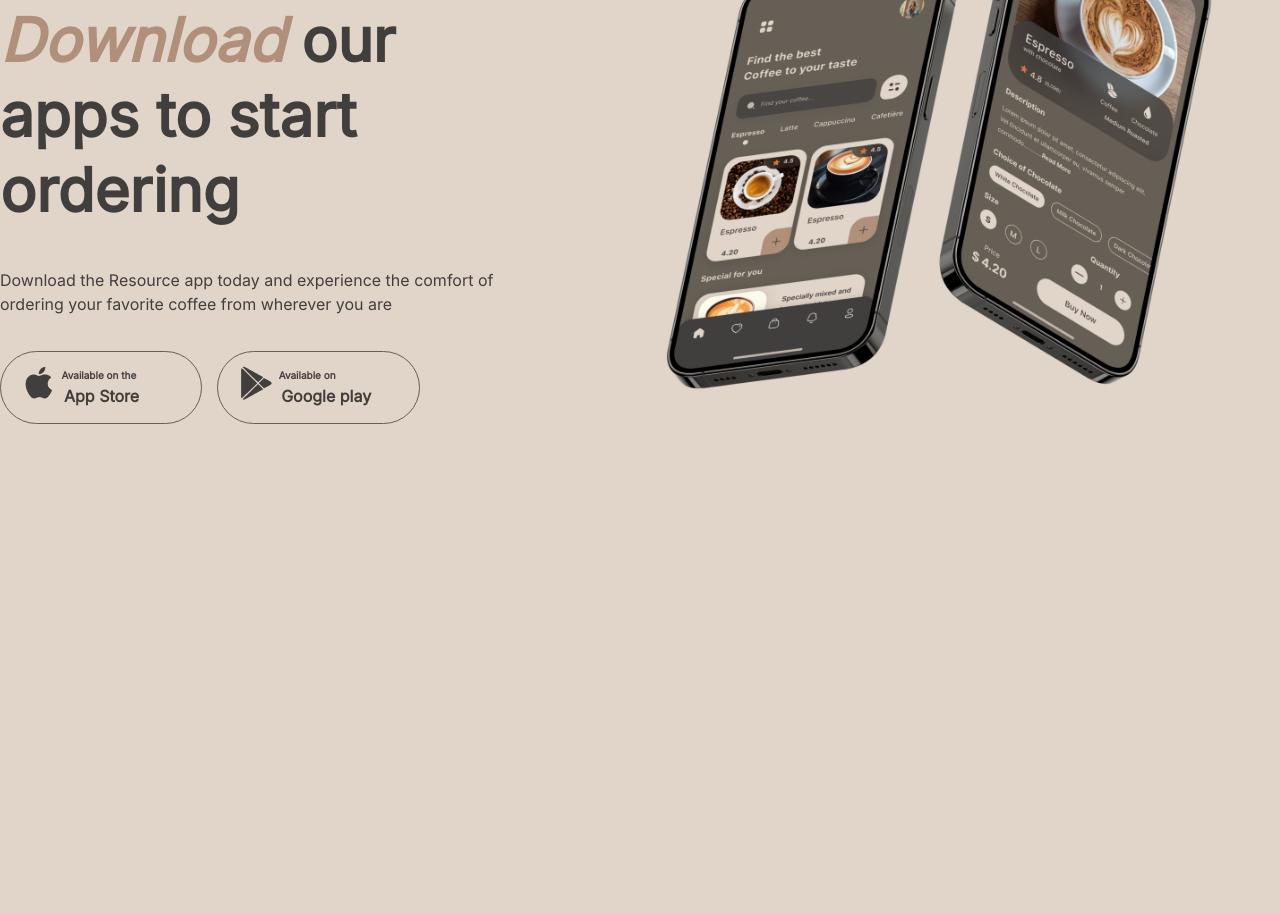
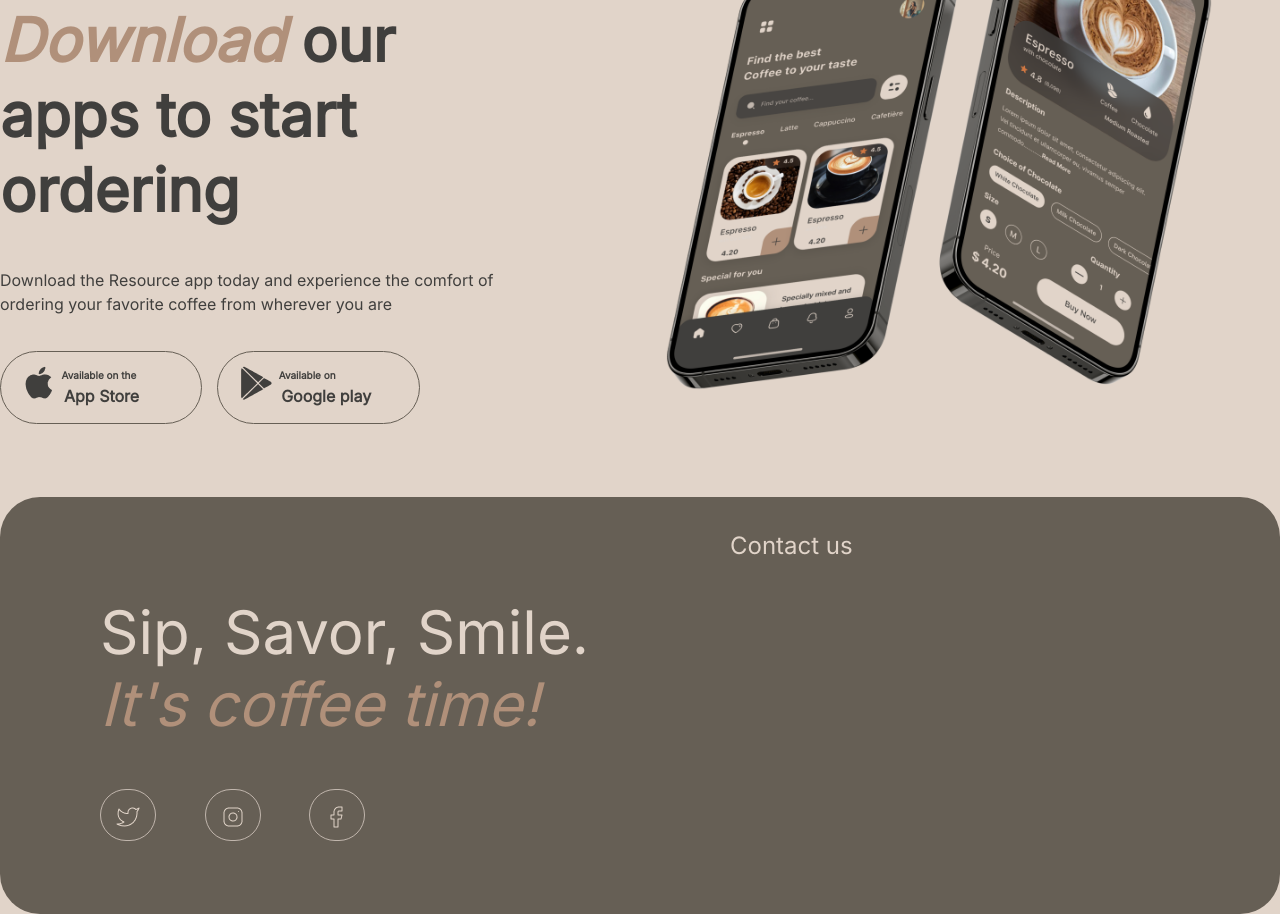
Before and after one commit to Warainokami/coffee-house, a plain HTML site: page index.html in a window 1280 px wide. Shown: the part 3411-4325 px from the top of the page. Before the commit the page ends 3996 px from the top, so only its background shows below. Drawn offline with Linux system fonts and the light colour scheme.

Commit message:
feat: footer

```diff
--- /dev/null
+++ b/assets/styles/components/footer.css
@@ -0,0 +1,47 @@
+.footer {
+    margin-top: -88px;
+    display: flex;
+    background-color: var(--col-backcontainer);
+    border-radius: 40px;
+    padding-bottom: 85px;
+    max-width: 1360px;
+}
+
+.footer-one {
+    margin-top: 54px;
+    margin-right: 100px;
+    margin-left: 100px;
+}
+
+.footer-one-title {
+    margin-top: 45px;
+    width: 530px;
+    font-size: 60px;
+    color: var(--col-textlight);
+    line-height: 72px;
+    margin-bottom: 41px;
+}
+
+.social {
+    display: flex;
+    justify-content: space-between;
+    margin-top: 65px;
+    max-width: 50%;
+}
+
+
+.social-part {
+    border-radius: 100px;
+    padding: 15px 15px;
+    border: 1px solid var(--col-borderlight);
+}
+
+.social-part:nth-last-child(2) {
+    margin-left: 10px;
+}
+
+.footer-two-title {
+    color: var(--col-textlight);
+    font-size: 24px;
+    margin-top: 34px;
+}
--- a/assets/styles/styles.css
+++ b/assets/styles/styles.css
@@ -6,3 +6,4 @@
 @import url('./components/favoritecoffee.css');
 @import url('./components/about.css');
 @import url('./components/mobile.css');
+@import url('./components/footer.css');
--- a/index.html
+++ b/index.html
@@ -150,5 +150,28 @@
             </div>
         </section>
     </main>
+    <footer id="Contactus" class="footer">
+        <div class="footer-one">
+            <h2 class="footer-one-title">
+                Sip, Savor, Smile.
+                <br>
+                <span class="gold">It's coffee time!</span>
+            </h2>
+            <ul class="social">
+                <li class="social-parts">
+                    <a class="social-part" href="https://www.twitter.com/"><img src="./assets/icon/twitter.png" alt="twitter"></a>
+                </li>
+                <li class="social-parts">
+                    <a class="social-part" href="https://www.instagram.com/"><img src="./assets/icon/instagram.png" alt="instagram"></a>
+                </li>
+                <li class="social-parts">
+                    <a class="social-part" href="https://www.facebook.com/"><img src="./assets/icon/facebook.png" alt="facebook.png"></a>
+                </li>
+            </ul>
+        </div>
+        <div class="fotter-two">
+            <h3 class="footer-two-title">Contact us</h3>
+        </div>
+    </footer>
 </body>
 </html>
```
Also changed, not shown: assets/icon/button-icon-light.png (added), assets/icon/facebook.jpg (deleted), assets/icon/facebook.png (added), assets/icon/instagram.jpg (deleted), assets/icon/instagram.png (added), assets/icon/twitter.jpg (deleted), assets/icon/twitter.png (added).
